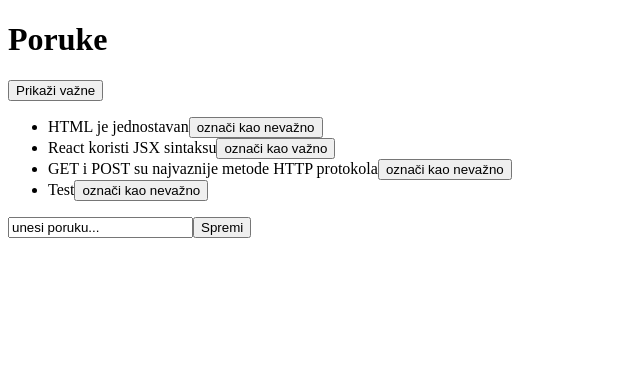
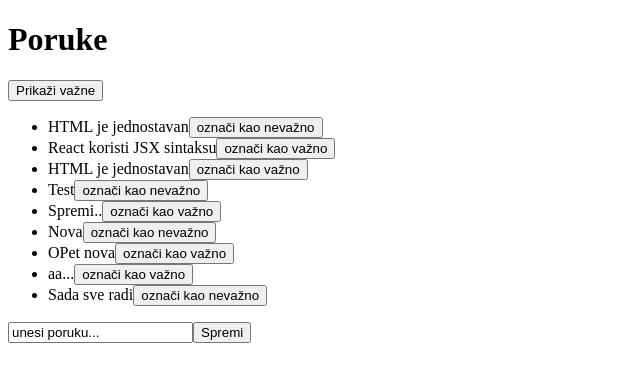
Before and after one commit to gzaharija-pmfst/fsd-vj03, a React (Create React App) app: page / in a window 1280 px wide. Shown: the top 382 px of the page, without its empty margins (0-640 px from the left). Built offline with nearby package versions, Linux system fonts and the light colour scheme; data requests are answered from the project's data file.

Commit message:
Kraj drugog dijela

```diff
--- a/db.json
+++ b/db.json
@@ -14,15 +14,45 @@
     },
     {
       "id": 3,
-      "sadrzaj": "GET i POST su najvaznije metode HTTP protokola",
-      "datum": "2019-05-30T19: 20: 14.298Z",
-      "vazno": true
+      "sadrzaj": "HTML je jednostavan",
+      "datum": "2019-05-30T17: 30: 31.098Z",
+      "vazno": false
     },
     {
       "sadrzaj": "Test",
       "datum": "2020-10-13T07:57:42.614Z",
       "vazno": true,
       "id": 4
+    },
+    {
+      "sadrzaj": "Spremi..",
+      "datum": "2020-10-13T10:31:27.219Z",
+      "vazno": false,
+      "id": 5
+    },
+    {
+      "sadrzaj": "Nova",
+      "datum": "2020-10-13T12:03:54.383Z",
+      "vazno": true,
+      "id": 6
+    },
+    {
+      "sadrzaj": "OPet nova",
+      "datum": "2020-10-13T12:06:13.481Z",
+      "vazno": false,
+      "id": 7
+    },
+    {
+      "sadrzaj": "aa...",
+      "datum": "2020-10-13T12:07:37.672Z",
+      "vazno": false,
+      "id": 8
+    },
+    {
+      "sadrzaj": "Sada sve radi",
+      "datum": "2020-10-13T12:16:46.996Z",
+      "vazno": true,
+      "id": 9
     }
   ]
 }
--- a/src/App.js
+++ b/src/App.js
@@ -1,6 +1,7 @@
 import React, { useState, useEffect } from 'react'
 import Poruka from './components/Poruka'
 import axios from 'axios'
+import porukeServer from './services/poruke'
 
 const App = () => {
   const [poruke, postaviPoruke] = useState([])
@@ -9,12 +10,13 @@ const App = () => {
 
   useEffect(() => {
     console.log("Effect hook");
-    axios.get('http://localhost:3001/poruke').then(response => {
-      console.log("Promise fullfiled");
-      postaviPoruke(response.data)
-    })
+    porukeServer
+      .dohvatiSve()
+      .then(response => {
+        console.log("Promise fullfiled");
+        postaviPoruke(response.data)
+      })
   }, [])
-  console.log("Renderirano", poruke.length, 'poruka');
 
   const porukeZaIspis = ispisSve
     ? poruke
@@ -28,10 +30,10 @@ const App = () => {
       datum: new Date(),
       vazno: Math.random() > 0.5
     }
-    axios
-      .post('http://localhost:3001/poruke', noviObjekt)
+    porukeServer
+      .stvori(noviObjekt)
       .then(response => {
-        postaviPoruke(poruke.concat(noviObjekt))
+        postaviPoruke(poruke.concat(response.data))
         postaviUnos('')
       })
   }
@@ -42,16 +44,20 @@ const App = () => {
   }
 
   const promjenaVaznostiPoruke = (id) => {
-    const url = `http://localhost:3001/poruke/${id}`
     const poruka = poruke.find(p => p.id === id)
-    const modPoruka = {
-      ...poruka,
-      vazno: !poruka.vazno
-    }
+    const modPoruka = { ...poruka, vazno: !poruka.vazno }
+    console.log("Promjena id", id)
 
-    axios.put(url, modPoruka)
+    porukeServer
+      .osvjezi(id, modPoruka)
       .then(response => {
         postaviPoruke(poruke.map(p => p.id !== id ? p : response.data))
+      })
+      .catch(error =>{
+        alert(
+          `Poruka "${poruka.sadrzaj}" je uklonjena sa poslužitelja`
+        )
+        postaviPoruke(poruke.filter(p => p.id !== id))
       })
   }
   return (
--- /dev/null
+++ b/src/services/poruke.js
@@ -0,0 +1,20 @@
+import axios from 'axios'
+const osnovniUrl = 'http://localhost:3001/poruke'
+
+const dohvatiSve = () => {
+    return axios.get(osnovniUrl);
+}
+
+const stvori = noviObjekt => {
+    return axios.post(osnovniUrl, noviObjekt)
+}
+
+const osvjezi = (id, noviObjekt) => {
+    return axios.put(`${osnovniUrl}/${id}`, noviObjekt)
+}
+
+export default {
+    dohvatiSve: dohvatiSve,
+    stvori: stvori,
+    osvjezi: osvjezi
+}
```
